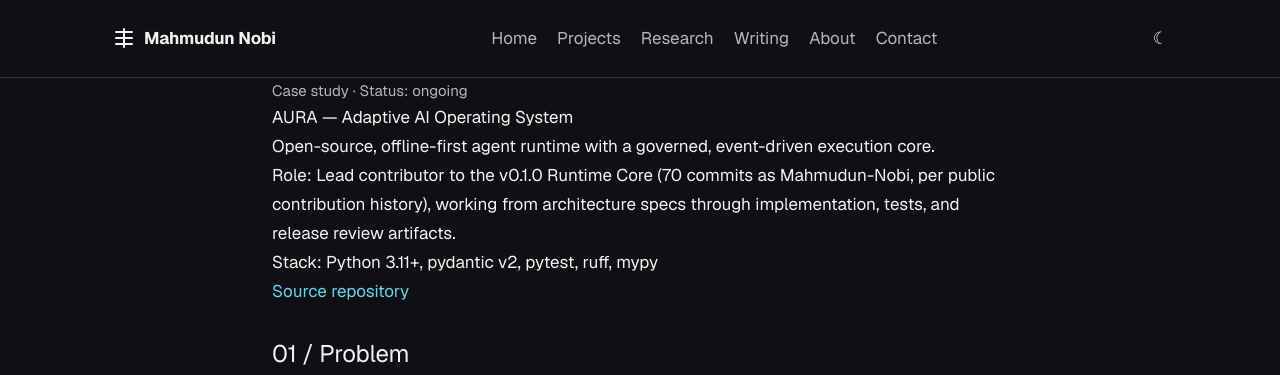
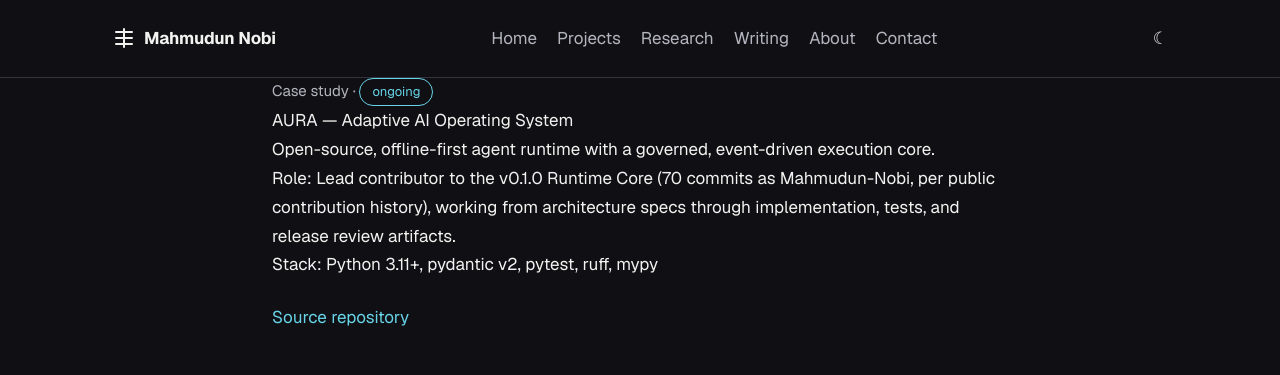
Before and after one commit to Nobi004/portfolio-live, a Next.js app: page /projects/aura in a window 1280 px wide. Shown: the top 375 px of the page. Built offline with nearby package versions, Linux system fonts and the light colour scheme; no server answers.

Commit message:
feat: case-study header block with status chip

```diff
--- a/src/app/globals.css
+++ b/src/app/globals.css
@@ -452,3 +452,41 @@ pre,
     animation-duration: 0.01ms !important;
   }
 }
+
+.case-header {
+  max-width: 46rem;
+  margin-bottom: 2rem;
+}
+
+.status-chip {
+  display: inline-block;
+  font-size: 0.8125rem;
+  border: 1px solid var(--accent);
+  color: var(--accent);
+  border-radius: 999px;
+  padding: 0.125rem 0.75rem;
+  min-height: 28px;
+}
+
+.case-links {
+  list-style: none;
+  display: flex;
+  flex-wrap: wrap;
+  gap: 0.25rem 1.25rem;
+  margin: 1rem 0 0;
+  padding: 0;
+}
+
+.case-links a {
+  color: var(--accent);
+  min-height: 44px;
+  display: inline-flex;
+  align-items: center;
+}
+
+.decision {
+  border-left: 2px solid var(--accent);
+  padding-left: 1rem;
+  margin-block: 1.5rem;
+  max-width: 46rem;
+}
--- a/src/app/projects/[slug]/page.tsx
+++ b/src/app/projects/[slug]/page.tsx
@@ -38,13 +38,16 @@ export default async function ProjectDetailPage({
   const Post = mod.default as (props: { components?: Record<string, ReactNode> }) => ReactNode;
   return (
     <article className="prose-stock">
-      <p className="entry-meta">Case study · Status: {meta.status}</p>
+      <div className="case-header">
+      <p className="entry-meta">
+        Case study · <span className="status-chip">{meta.status}</span>
+      </p>
       <h1>{meta.title}</h1>
       <p>{meta.tagline}</p>
       <p>Role: {meta.role}</p>
       <p>Stack: {meta.stack.join(", ")}</p>
       {(meta.github || meta.demo) && (
-        <ul aria-label="Project links">
+        <ul className="case-links" aria-label="Project links">
           {meta.github && (
             <li>
               <a href={meta.github}>Source repository</a>
@@ -57,6 +60,7 @@ export default async function ProjectDetailPage({
           )}
         </ul>
       )}
+      </div>
       <Post />
     </article>
   );
```
